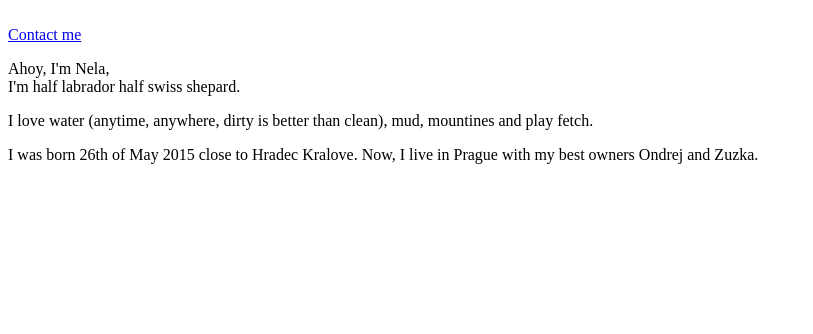
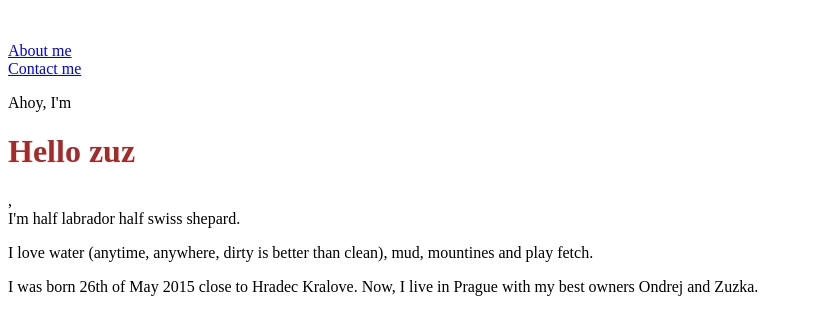
Before and after one commit to EffkaRH/React-training, a Next.js app: page / in a window 1280 px wide. Shown: the top 334 px of the page, without its empty margins (0-813 px from the left). Built offline with nearby package versions, Linux system fonts and the light colour scheme.

Commit message:
Add navigation, usage of components

```diff
--- /dev/null
+++ b/components/Nav.tsx
@@ -0,0 +1,17 @@
+import Link from "next/link";
+
+export default () => {
+  return (
+    <>
+      <p>
+        <Link href="/">
+          <a>About me</a>
+        </Link>
+        <br />
+        <Link href="/contact">
+          <a>Contact me</a>
+        </Link>
+      </p>
+    </>
+  );
+};
--- a/pages/contact.tsx
+++ b/pages/contact.tsx
@@ -1,5 +1,5 @@
 import Head from "next/head";
-import Link from "next/link";
+import Nav from "../components/Nav";
 
 export default () => {
   return (
@@ -7,9 +7,7 @@ export default () => {
       <Head>
         <title>Contact me</title>
       </Head>
-      <Link href="/">
-        <a>About me</a>
-      </Link>
+      <Nav></Nav>
       <p>
         I'm <a href="https://instagram.com/jsemnela">@jsemnela</a> on Instagram,
         you can write me there. You can also follow my owners{" "}
--- a/pages/index.tsx
+++ b/pages/index.tsx
@@ -1,6 +1,6 @@
 import Hello from "../components/Hello";
 import Head from "next/head";
-import Link from "next/link";
+import Nav from "../components/Nav";
 export default () => {
   return (
     <>
@@ -9,11 +9,9 @@ export default () => {
       </Head>
 
       <br />
-      <Link href="/contact">
-        <a>Contact me</a>
-      </Link>
+      <Nav></Nav>
       <p>
-        Ahoy, I'm Nela,
+        Ahoy, I'm <Hello name="zuz"/>,
         <br />
         I'm half labrador half swiss shepard.
       </p>
```
